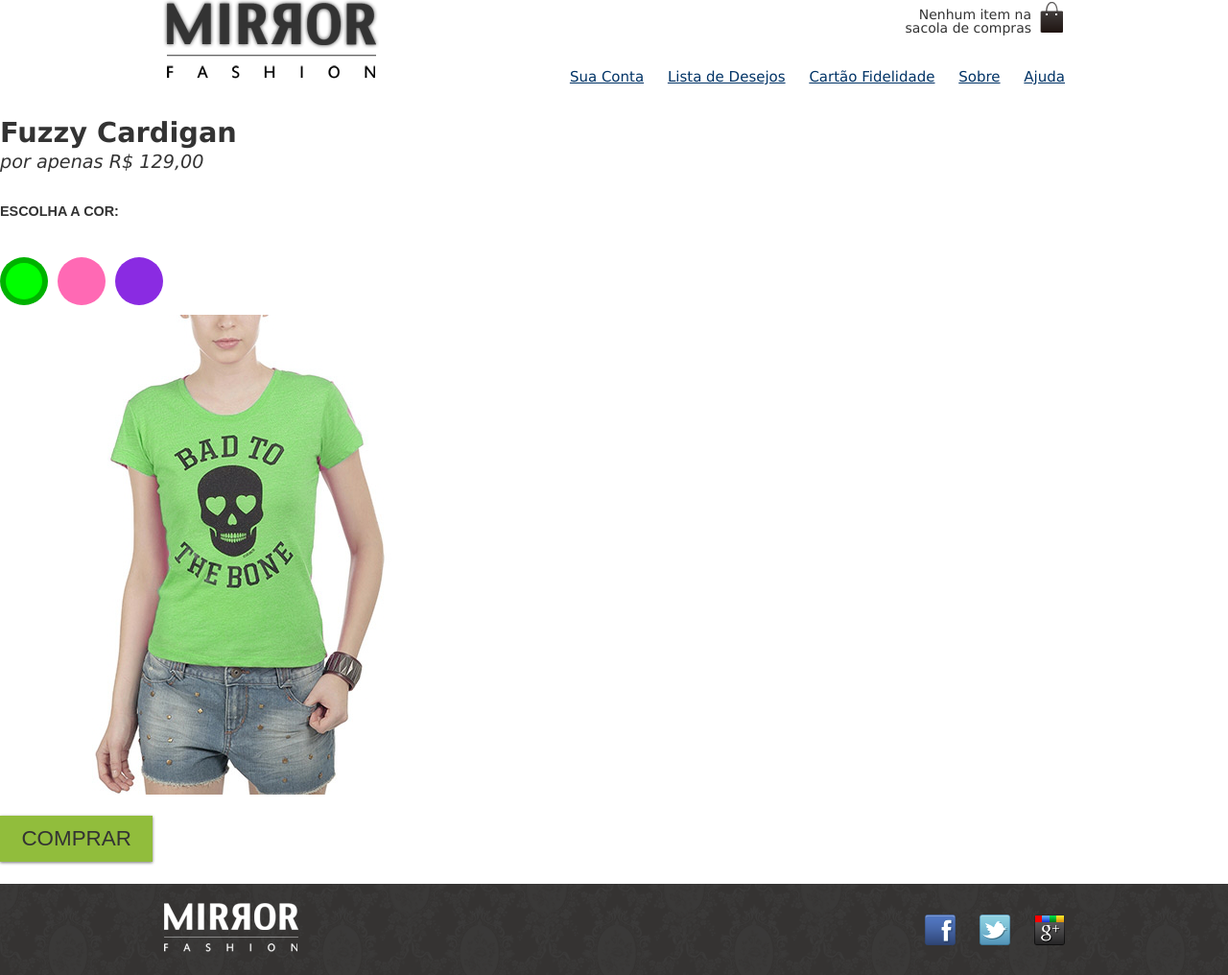
After one commit to sousabraga/Mirror-Fashion, a PHP site: page /produto.php in a window 1280 px wide. The commit adds this page. Shown: the whole page at 96% size. Run offline with PHP 8.4, Linux system fonts and the light colour scheme.

Commit message:
Cabeçalho e rodapé dinâmico com PHP e inicio de construção da página de produto

```diff
--- /dev/null
+++ b/cabecalho.php
@@ -0,0 +1,17 @@
+<header class="container">
+	<h1><img src="img/logo.png" alt="Mirror Fashion"/></h1>
+
+	<p class="sacola">
+		Nenhum item na sacola de compras
+	</p>
+
+	<nav class="menu-opcoes">
+		<ul>
+			<li><a href="#">Sua Conta</a></li>
+			<li><a href="#">Lista de Desejos</a></li>
+			<li><a href="#">Cartão Fidelidade</a></li>
+			<li><a href="sobre.php">Sobre</a></li>
+			<li><a href="#">Ajuda</a></li>
+		</ul>
+	</nav>
+</header>
--- a/css/estilos.css
+++ b/css/estilos.css
@@ -131,6 +131,7 @@ header {
 	background-color: rgba(255, 255, 255, 0.8);
 	box-shadow: 0 0 5px #333;
 	transform: scale(1.2) rotate(-5deg);
+	transition: 0.7s ease-in;
 }
 
 .painel li:nth-child(2n):hover {
--- /dev/null
+++ b/css/produto.css
@@ -0,0 +1,88 @@
+.produto {
+	color: #333;
+	line-height: 1.3;
+	margin-top: 2em;
+
+}
+.produto h1 {
+	font-size: 1.8em;
+	font-weight: bold;
+}
+
+.produto p {
+	font-size: 1.2em;
+	font-style: italic;
+	margin-bottom: 1em;
+}
+
+.produto legend {
+	display: block;
+	font: bold 0.9em/2.5 Arial;
+	text-transform: uppercase;
+}
+
+.cores {
+	position: relative;
+	padding-top: 90px;
+}
+
+.cores label:after {
+	content: '';
+	display: block;
+	border-radius: 50%;
+	border: 6px solid rgba(0, 0, 0, 0);
+	transition: 1s;
+	width: 50px;
+	height: 50px;
+	box-sizing: border-box;
+	position: absolute;
+	top: 30px;
+}
+
+.cores label:hover:after {
+	border: 6px solid rgba(0, 0, 0, 0.1);
+}
+
+.cores input:checked + label:after {
+	border: 6px solid rgba(0, 0, 0, 0.3);
+}
+
+.cores input[type=radio] {
+	display: none;
+}
+
+.cores input:not(:checked) + label img {
+	display: none;
+}
+
+.cores label img {
+	display: block;
+	max-width: 100%;
+}
+
+label[for=verde]:after {
+	background-color: #00FF00;
+	left: 0;
+}
+
+label[for=rosa]:after {
+	background-color: #FF69B4;
+	left: 60px;
+}
+
+label[for=azul]:after {
+	background-color: #8A2BE2;
+	left: 120px;
+}
+
+.comprar {
+	background: #91bd3c;
+	border: none;
+	color: #333;
+	font-size: 1.4em;
+	text-transform: uppercase;
+	box-shadow: 0 1px 3px #777;
+	display: block;
+	padding: 0.5em 1em;
+	margin: 1em 0;
+}
--- a/css/sobre.css
+++ b/css/sobre.css
@@ -3,7 +3,7 @@ body {
 	font-family: "Lucida Sans Unicode", "Lucida Grande", sans-serif;
 	margin-left: auto;
 	margin-right: auto;
-	width: 940px;
+	width: 960px;
 }
 
 h2 {
--- /dev/null
+++ b/produto.php
@@ -0,0 +1,43 @@
+<!DOCTYPE html>
+<html lang="pt-br">
+	<head>
+		<meta charset="UTF-8"/>
+		<title>Produto da Mirror Fashion</title>
+		<link rel="stylesheet" href="css/reset.css">
+		<link rel="stylesheet" href="css/estilos.css"/>
+		<link rel="stylesheet" href="css/produto.css"/>
+	</head>
+	<body>
+		<?php include_once('cabecalho.php'); ?>
+
+		<div class="produto">
+			<h1>Fuzzy Cardigan</h1>
+			<p>por apenas R$ 129,00</p>
+
+			<form>
+				<fieldset class="cores">
+					<legend>Escolha a cor:</legend>
+
+					<input type="radio" name="cor" value="verde" id="verde" checked/>
+					<label for="verde">
+						<img src="img/produtos/foto2-verde.png" alt="verde"/>
+					</label>
+
+					<input type="radio" name="cor" value="rosa" id="rosa"/>
+					<label for="rosa">
+						<img src="img/produtos/foto2-rosa.png" alt="rosa"/>
+					</label>
+
+					<input type="radio" name="cor" value="azul" id="azul"/>
+					<label for="azul">
+						<img src="img/produtos/foto2-azul.png" alt="azul"/>
+					</label>
+				</fieldset>
+
+				<input type="submit" class="comprar" value="Comprar"/>
+			</form>
+		</div>
+
+		<?php include_once('rodape.php'); ?>
+	</body>
+</html>
--- /dev/null
+++ b/rodape.php
@@ -0,0 +1,11 @@
+<footer>
+	<div class="container">
+		<img src="img/logo-rodape.png" alt="Logo Mirror Fashion"/>
+
+		<ul class="social">
+			<li><a href="http://facebook.com/mirrorfashion">Facebook</a></li>
+			<li><a href="http://twitter.com/mirrorfashion">Twitter</a></li>
+			<li><a href="http://plus.google.com/mirrorfashion">Google+</a></li>
+		</ul>
+	</div>
+</footer>
```
Also changed, not shown: index.html (deleted, +0 -156 lines), index.php (added, +156 -0 lines), sobre.php (+5 -8 lines).
